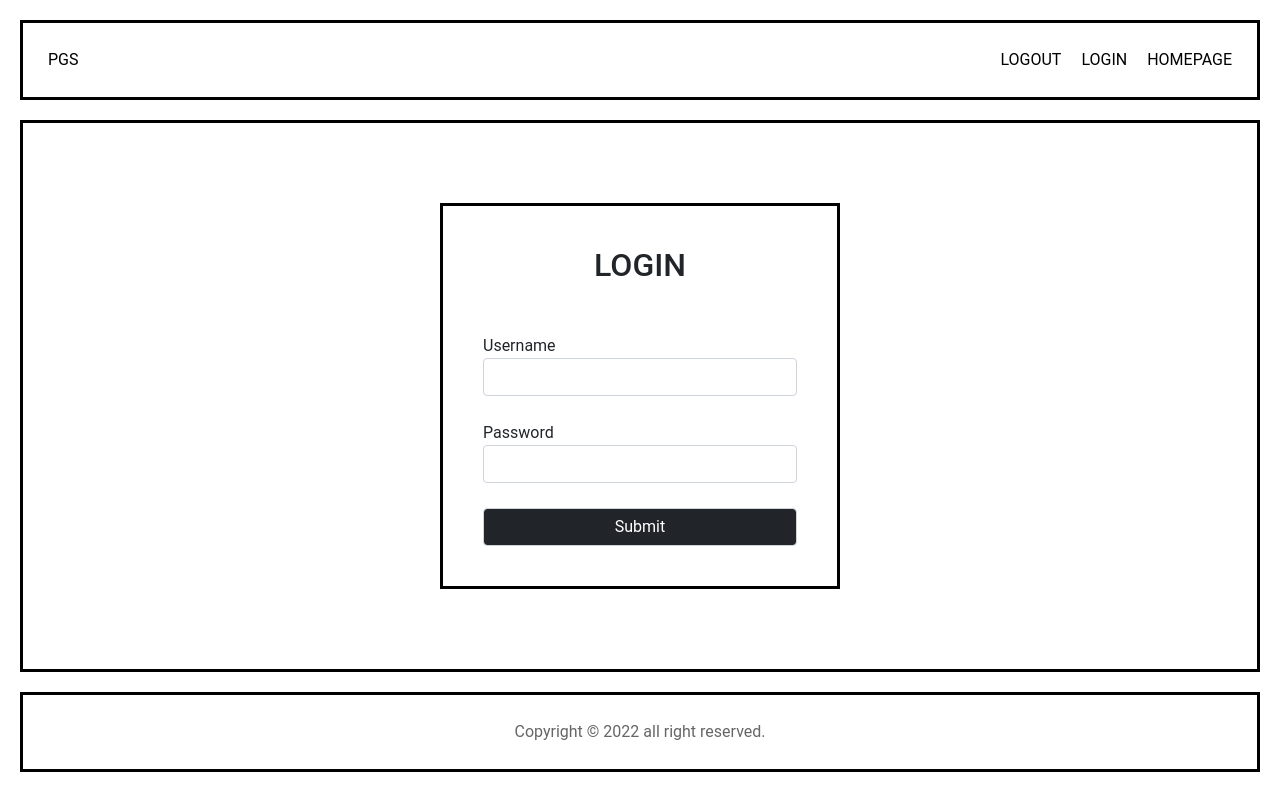
After one commit to touzaelhassan/PGS-PHP-OOP, a PHP site: page /admin/login.php in a window 1280 px wide. The commit adds this page. Run offline with PHP 8.4, Linux system fonts and the light colour scheme.

Commit message:
Creating login page and verify user method

```diff
--- a/admin/classes/user.php
+++ b/admin/classes/user.php
@@ -43,4 +43,13 @@ class User
 
     return $user_object;
   }
+
+  public static function verify_user($user_name, $user_password)
+  {
+    global $database;
+    $sql = "SELECT * FROM users WHERE user_name = $user_name AND user_password = $user_password";
+    $query = $database->query($sql);
+    $user = mysqli_fetch_assoc($query);
+    return self::instantiation($user);
+  }
 }
--- a/admin/css/style.css
+++ b/admin/css/style.css
@@ -46,7 +46,7 @@ a {
   display: flex;
   flex-direction: column;
   gap: 25px;
-  border: 3px solid green;
+  border: 3px solid #000;
   padding: 40px;
   width: 400px;
 }
--- a/admin/index.php
+++ b/admin/index.php
@@ -1,4 +1,6 @@
 <?php include './includes/head.php'; ?>
+
+<?php if (!$session->is_user_signed_in()) header("location: login.php"); ?>
 
 <?php include './includes/header.php'; ?>
 
--- /dev/null
+++ b/admin/login.php
@@ -0,0 +1,43 @@
+<?php include "includes/head.php"; ?>
+
+<?php if ($session->is_user_signed_in()) header("location: index.php"); ?>
+
+<?php
+
+if (isset($_POST["login"])) {
+  $user_name = $_POST["user_name"];
+  $user_password = $_POST["user_password"];
+
+  if ($user_db) {
+    $session->login($user_db);
+    header("location: index.php");
+  } else {
+    $error_message = "Invalid username or password";
+  }
+}
+
+?>
+
+
+<?php include "./includes/header.php" ?>
+
+<section class="login">
+  <form action="login.php" method="POST" class="login__form">
+    <div class="form__title">
+      <h2 class="mb-4 text-center">LOGIN</h2>
+    </div>
+    <div class="form-group">
+      <label for="user_name">Username</label>
+      <input type="text" class="form-control" name="user_name">
+    </div>
+    <div class="form-group">
+      <label for="user_password">Password</label>
+      <input type="password" class="form-control" name="user_password">
+    </div>
+    <div class="form-group">
+      <input type="submit" class="form-control text-white bg-dark" name="login">
+    </div>
+  </form>
+</section>
+
+<?php include "./includes/footer.php" ?>
```
Also changed, not shown: admin/logout.php (added).
